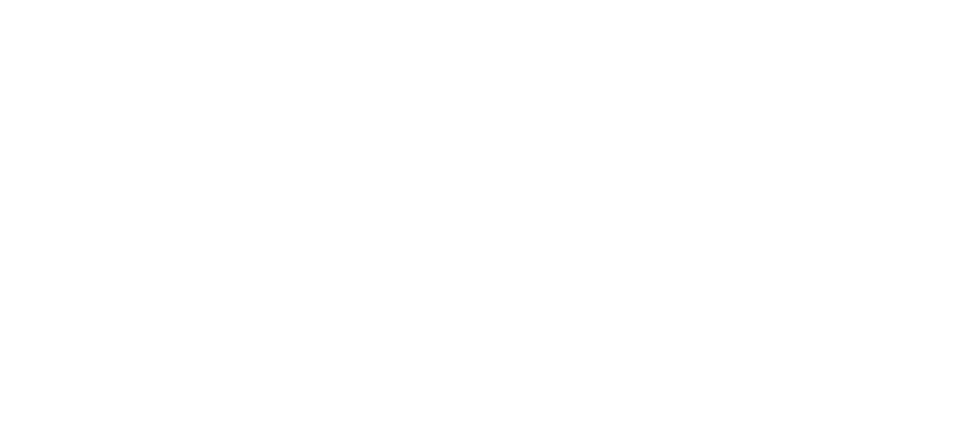
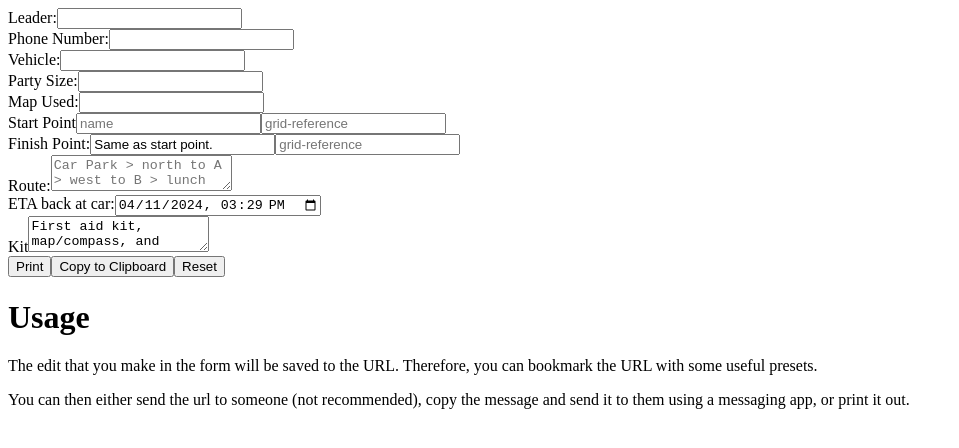
Before and after one commit to MaxAFriedrich/my-outdoor-plan, a Vue app: page / in a window 1280 px wide. Shown: the top 448 px of the page, without its empty margins (0-959 px from the left). Built offline with nearby package versions, Linux system fonts and the light colour scheme; the HTML template or start-up script is replaced by a standard one.

Commit message:
add all content/code

```diff
--- a/src/App.vue
+++ b/src/App.vue
@@ -1,10 +1,152 @@
 <script lang="ts" setup>
+import {ref, watch} from 'vue';
+
+let date = new Date();
+date.setHours(date.getHours() + 3);
+let dateTime = date.toISOString().substring(0, 16);
+
+let url = new URL(window.location.href);
+
+let leader = ref(url.searchParams.get('leader') || '');
+let phone = ref(url.searchParams.get('phone') || '');
+let vehicle = ref(url.searchParams.get('vehicle') || '');
+let partySize = ref(url.searchParams.get('partySize') || '');
+let map = ref(url.searchParams.get('map') || '');
+let start = ref(url.searchParams.get('start') || '');
+let startGrid = ref(url.searchParams.get('startGrid') || '');
+let finish = ref(url.searchParams.get('finish') || 'Same as start point.');
+let finishGrid = ref(url.searchParams.get('finishGrid') || '');
+let route = ref(url.searchParams.get('route') || '');
+let eta = ref(url.searchParams.get('eta') || dateTime);
+let kitList = ref(url.searchParams.get('kitList') || 'First aid kit, map/compass, and shelter being carried.');
+
+watch([leader, phone, vehicle, partySize, map, start, startGrid, finish, finishGrid, route, eta, kitList], () => {
+  let url = new URL(window.location.href);
+  url.searchParams.set('leader', leader.value);
+  url.searchParams.set('phone', phone.value);
+  url.searchParams.set('vehicle', vehicle.value);
+  url.searchParams.set('partySize', partySize.value);
+  url.searchParams.set('map', map.value);
+  url.searchParams.set('start', start.value);
+  url.searchParams.set('startGrid', startGrid.value);
+  url.searchParams.set('finish', finish.value);
+  url.searchParams.set('finishGrid', finishGrid.value);
+  url.searchParams.set('route', route.value);
+  url.searchParams.set('eta', eta.value);
+  url.searchParams.set('kitList', kitList.value);
+  window.history.pushState({}, '', url);
+});
+
+function generateText() {
+  return `Leader: ${leader.value}
+
+Phone Number: ${phone.value}
+
+Vehicle: ${vehicle.value}
+
+Party Size: ${partySize.value}
+
+Map Used: ${map.value}
+
+Start Point: ${start.value} (Grid Reference: ${startGrid.value})
+
+Finish Point: ${finish.value} (Grid Reference: ${finishGrid.value})
+
+Route: ${route.value}
+
+ETA back at car: ${Date(eta.value).toLocaleString()}
+
+${kitList.value}
+`;
+}
+
+function reset() {
+  leader.value = '';
+  phone.value = '';
+  vehicle.value = '';
+  partySize.value = '';
+  map.value = '';
+  start.value = '';
+  startGrid.value = '';
+  finish.value = 'Same as start point.';
+  finishGrid.value = '';
+  route.value = '';
+  eta.value = dateTime;
+  kitList.value = 'First aid kit, map/compass, and shelter being carried.';
+}
+
+function print() {
+  let text = `Print Date: ${Date().toLocaleString()}\n\n`+generateText();
+  let printWindow = window.open('', '', 'width=600,height=600');
+  printWindow.document.write('<pre>' + text + '</pre>');
+  printWindow.document.close();
+  printWindow.print();
+}
+
+function copy() {
+  let text = generateText();
+  navigator.clipboard.writeText(text);
+}
+
 </script>
 
 <template>
-
+  <div class="form">
+    <div>
+      <label for="leader">Leader:</label>
+      <input type="text" id="leader" name="leader" v-model="leader">
+    </div>
+    <div>
+      <label for="phone">Phone Number:</label>
+      <input type="tel" id="phone" name="phone" v-model="phone">
+    </div>
+    <div>
+      <label for="vehicle">Vehicle:</label>
+      <input type="text" id="vehicle" name="vehicle" v-model="vehicle">
+    </div>
+    <div>
+      <label for="leader">Party Size:</label>
+      <input type="text" id="party-size" name="party-size" v-model="partySize">
+    </div>
+    <div>
+      <label for="map">Map Used:</label>
+      <input type="text" id="map" name="map" v-model="map">
+    </div>
+    <div>
+      <label for="start">Start Point</label>
+      <input type="text" id="start" name="start" placeholder="name" v-model="start">
+      <input type="text" id="start-grid" name="start-grid" placeholder="grid-reference" v-model="startGrid">
+    </div>
+    <div>
+      <label for="finish">Finish Point:</label>
+      <input type="text" id="finish" name="finish" value="Same as start point." v-model="finish">
+      <input type="text" id="finish-grid" name="finish-grid" placeholder="grid-reference" v-model="finishGrid">
+    </div>
+    <div>
+      <label for="route">Route:</label>
+      <textarea id="route" name="route"
+                placeholder="Car Park > north to A > west to B > lunch at Grid Reference SX 1234 1234 > Return via same route > Car Park."
+                v-model="route"></textarea>
+    </div>
+    <div>
+      <label for="eta">ETA back at car:</label>
+      <input type="datetime-local" id="eta" name="eta" v-model="eta">
+    </div>
+    <div>
+      <label for="kit">Kit</label>
+      <textarea id="kit-list" name="kit-list" placeholder="Kit List" v-model="kitList">First aid kit, map/compass, and shelter being carried.</textarea>
+    </div>
+  </div>
+  <div class="tools">
+    <button @click="print">Print</button>
+    <button @click="copy">Copy to Clipboard</button>
+    <button @click="reset">Reset</button>
+  </div>
+  <div>
+    <h1>Usage</h1>
+    <p>The edit that you make in the form will be saved to the URL. Therefore, you can bookmark the URL with some useful
+      presets.</p>
+    <p>You can then either send the url to someone (not recommended), copy the message and send it to them using a
+      messaging app, or print it out.</p>
+  </div>
 </template>
-
-<style scoped>
-
-</style>
```
